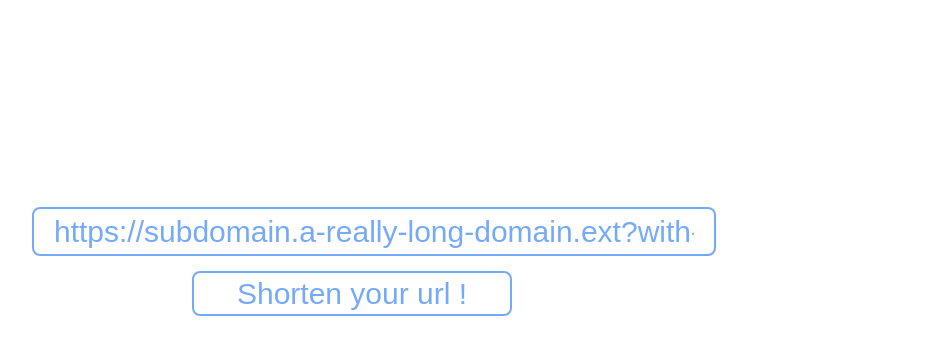
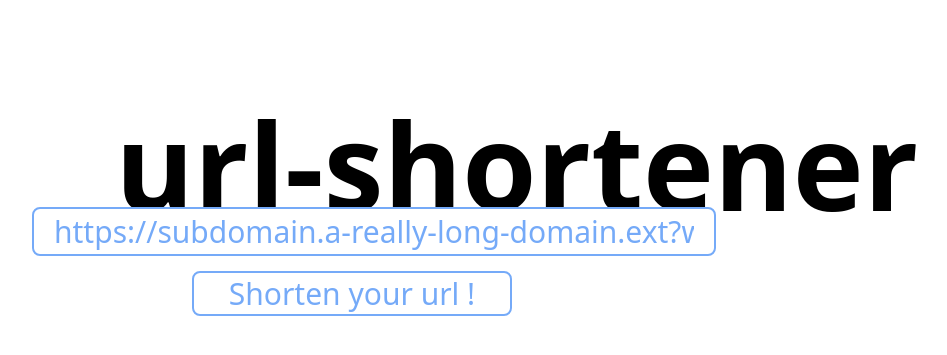
Before and after one commit to bridgecrew-perf4/cloud-for-fun, a plain HTML site: page url-shortener/frontend/index.html in a window 1280 px wide. Shown: the part 113-468 px from the top of the page, without its empty margins (288-1235 px from the left). Drawn offline with Linux system fonts and the light colour scheme.

Commit message:
add a bit of styling

```diff
--- a/url-shortener/frontend/index.html
+++ b/url-shortener/frontend/index.html
@@ -4,6 +4,7 @@
         <link rel="stylesheet" href="style.css" />
     </head>
     <body>
+        <div class="customDiv"><h1>url-shortener</h1></div>
         <input
             type="text"
             id="urlToShorten"
--- a/url-shortener/frontend/style.css
+++ b/url-shortener/frontend/style.css
@@ -9,6 +9,7 @@ input {
   top: 40%;
   font-size: 30px;
   color: #75aaf8;
+  font-family: system-ui;
   padding: 0 20px;
 }
 
@@ -23,5 +24,16 @@ button {
   top: 48%;
   font-size: 30px;
   color: #75aaf8;
+  font-family: system-ui;
   padding: 0 20px;
 }
+
+.customDiv {
+  position: fixed;
+  /* font-family: Impact, Haettenschweiler, 'Arial Narrow Bold', sans-serif; */
+  font-family: system-ui;
+  left: 31.5%;
+  top: 14.5%;
+  font-size: 60px;
+  color: #000000;
+}
```
